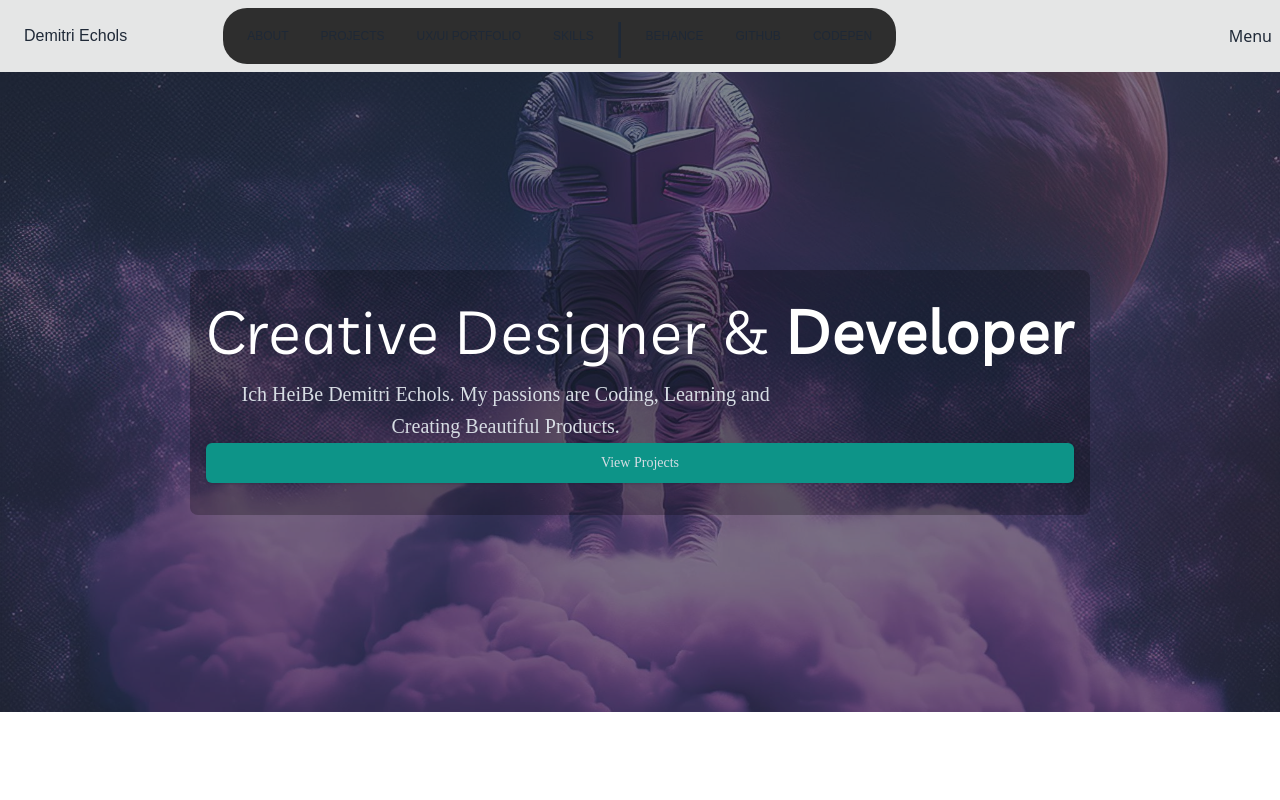
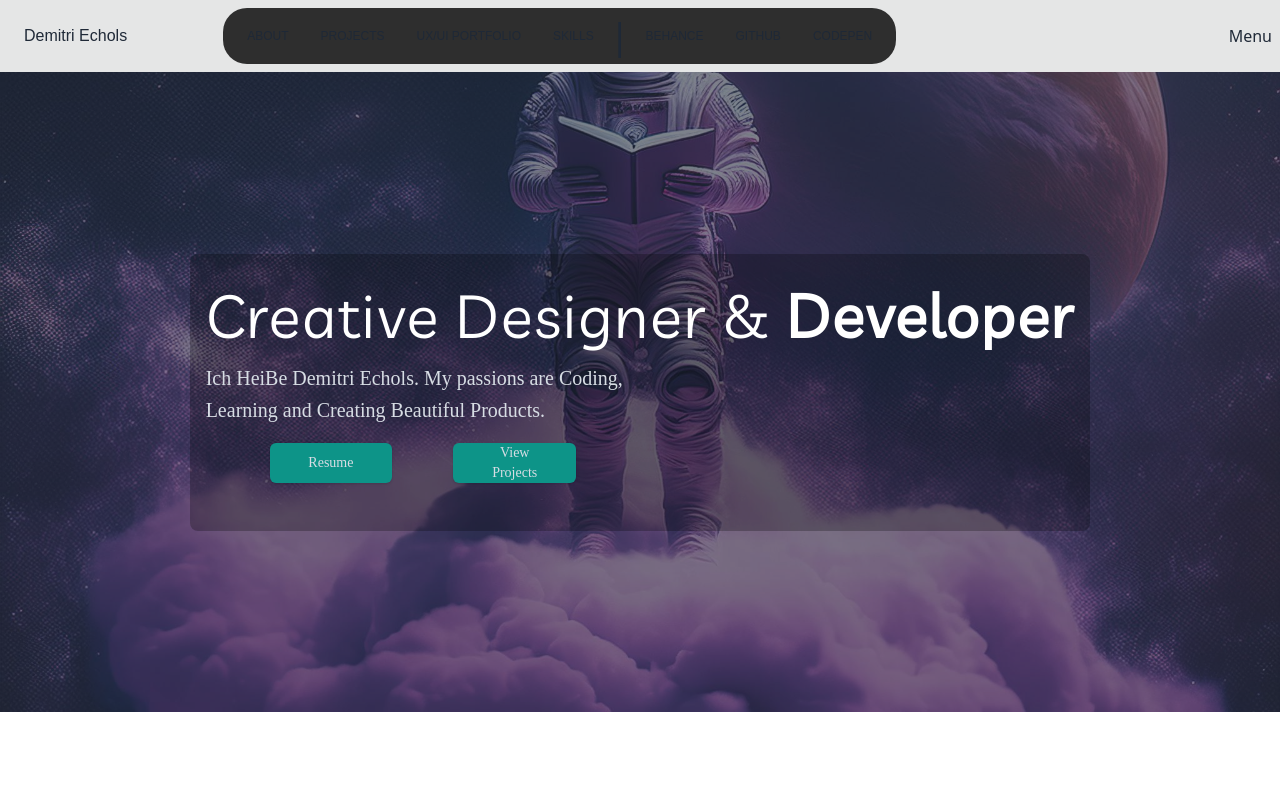
Before and after one commit to CEODemitri/portfolio2024, a SvelteKit app: page / in a window 1280 px wide. Shown: the top 800 px of the page. Built offline with nearby package versions, Linux system fonts and the light colour scheme.

Commit message:
working on the hero section

```diff
--- a/src/routes/+page.svelte
+++ b/src/routes/+page.svelte
@@ -88,7 +88,6 @@
 
 <div class="flex flex-col min-h-[100dvh]">
 	<main class="font-['Josefin_Sans_Variable']">
-		<!-- style="background-image: url(/bg/lg.jpeg); -->
 		<div class="hero min-h-[80vh] bg-blue-900/60" style="background-image: url(/bg/lgBG.jpg);">
 			<div class="hero-overlay bg-opacity-60"></div>
 			<div class="hero-content text-neutral-content text-center">
@@ -98,19 +97,26 @@
 					>
 						Creative Designer & <span class="font-bold">Developer</span>
 					</h1>
-					<section class="flex flex-col justify-items-end">
+					<section class="flex flex-col justify-items-end w-1/2">
 						<p
-							class="max-w-[600px] text-muted-foreground md:text-xl/relaxed lg:text-base/relaxed xl:text-xl/relaxed"
+							class="max-w-[600px] text-muted-foreground md:text-xl/relaxed lg:text-base/relaxed xl:text-xl/relaxed text-start"
 						>
 							Ich HeiBe Demitri Echols. My passions are Coding, Learning and Creating Beautiful
 							Products.
 						</p>
-						<a
-							class="inline-flex h-10 items-center justify-center rounded-md bg-teal-600 px-8 text-sm font-medium text-primary-foreground shadow hover:bg-gradient-to-r from-[#5f6caf] to-[#49a09d] duration-600 ease-in-out focus-visible:outline-none focus-visible:ring-1 focus-visible:ring-ring disabled:pointer-events-none disabled:opacity-50"
-							href="#projects"
-						>
-							View Projects
-						</a>
+						<section class="flex justify-between py-4 px-16">
+							<a
+								href="/"
+								class="inline-flex h-10 items-center justify-center rounded-md bg-teal-600 px-8 text-sm font-medium text-primary-foreground shadow hover:bg-gradient-to-r from-[#5f6caf] to-[#49a09d] duration-600 ease-in-out focus-visible:outline-none focus-visible:ring-1 focus-visible:ring-ring disabled:pointer-events-none disabled:opacity-50 w-2/5"
+								>Resume</a
+							>
+							<a
+								class="inline-flex h-10 items-center justify-center rounded-md bg-teal-600 px-8 text-sm font-medium text-primary-foreground shadow hover:bg-gradient-to-r from-[#5f6caf] to-[#49a09d] duration-600 ease-in-out focus-visible:outline-none focus-visible:ring-1 focus-visible:ring-ring disabled:pointer-events-none disabled:opacity-50 w-2/5"
+								href="#projects"
+							>
+								View Projects
+							</a>
+						</section>
 					</section>
 				</div>
 			</div>
```
